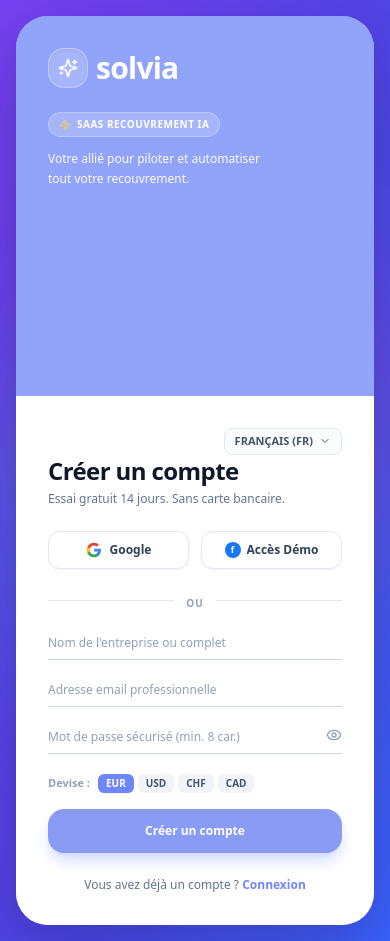
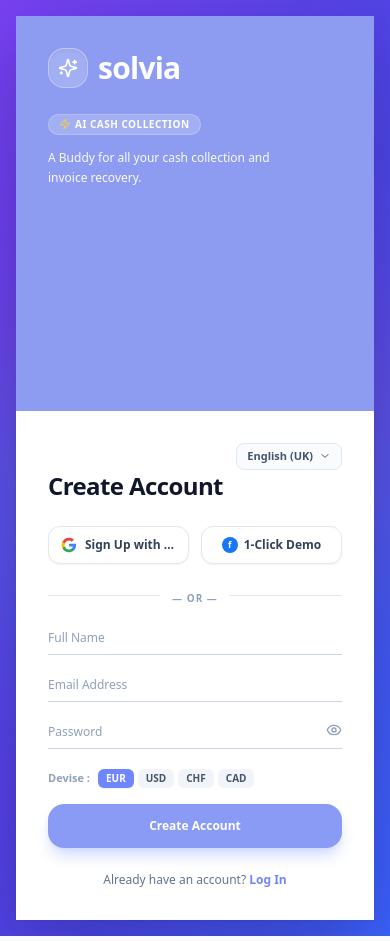
Before and after one commit to clarkhawk/solvia, a Next.js app: page /login in a window 390 px wide. Built offline with nearby package versions, Linux system fonts and the light colour scheme.

Commit message:
feat(ui): intégration de l'illustration découpée transparente et architecture exacte

```diff
--- a/src/app/(auth)/login/page.tsx
+++ b/src/app/(auth)/login/page.tsx
@@ -2,15 +2,13 @@
 
 /**
  * @file page.tsx
- * @description Écran d'authentification Solvia reproduisant fidèlement la nouvelle maquette de référence :
- * - Arrière-plan ambient fluide violet/bleu moderne
- * - Carte centrale bicolore avec volet gauche lavande (#92A4FA) et volet droit blanc (#FFFFFF)
- * - Personnage détendu dans son fauteuil (« CozyCharacter ») placé par-dessus la frontière,
- *   débordant avec son ordinateur, son chat et ses bulles d'interaction
- * - Interface dynamique et vivante (« pas figé ») : transitions animées entre modes Inscription et Connexion,
- *   micro-animations douces, soulignement d'input réactif et sélecteur de langue bilingue (FR/EN)
- * - Intégration complète des fonctions réelles : Supabase Auth, inscription SaaS atomique (/api/v1/auth/signup),
- *   connexion Google OAuth, accès démo en 1-clic et redirection vers le dashboard.
+ * @description Page d'authentification Solvia structurée exactement selon la spécification de l'utilisateur :
+ * - Conteneur .login-page avec fond dégradé vibrant
+ * - Carte .login-card de 1000px avec bordure arrondie de 30px
+ * - Volet gauche .left-side (35%, #8d9cf0) avec logo .brand, texte .tagline et illustration découpée transparente (.illustration)
+ * - Volet droit .right-side (65%, fond blanc, arrondi 30px) avec sélecteur .language et formulaire .form-container
+ * - Interface interactive et dynamique ("pas figé") : micro-animations douces, soulignement d'input réactif, bilingue FR/EN
+ * - Fonctions réelles préservées : Inscription atomique SaaS, Connexion Supabase Auth, Google OAuth, Accès Démo en 1-clic
  *
  * @module app/(auth)/login
  */
@@ -31,30 +29,29 @@
 } from "lucide-react";
 
 type AuthMode = "signup" | "signin";
-type Language = "fr" | "en";
+type Language = "en" | "fr";
 
 export default function LoginPage() {
   const router = useRouter();
 
-  // Mode d'authentification : Inscription ou Connexion
+  // Mode Inscription ou Connexion
   const [mode, setMode] = useState<AuthMode>("signup");
 
-  // Sélecteur de langue interactif
-  const [lang, setLang] = useState<Language>("fr");
+  // Langue active (par défaut English comme sur la maquette, basculable en Français)
+  const [lang, setLang] = useState<Language>("en");
 
-  // Champs de formulaire
+  // Champs de saisie
   const [companyName, setCompanyName] = useState("");
   const [email, setEmail] = useState("");
   const [password, setPassword] = useState("");
   const [currency, setCurrency] = useState("EUR");
   const [showPassword, setShowPassword] = useState(false);
 
-  // États de chargement et retours d'information
+  // États de chargement et retours
   const [loading, setLoading] = useState(false);
   const [errorMessage, setErrorMessage] = useState<string | null>(null);
   const [successMessage, setSuccessMessage] = useState<string | null>(null);
 
-  // Bascule fluide de mode
   function switchMode(newMode: AuthMode) {
     setMode(newMode);
     setErrorMessage(null);
@@ -63,20 +60,38 @@
 
   // Textes bilingues
   const t = {
+    en: {
+      brandTagline: "A Buddy for all your cash collection and invoice recovery.",
+      badge: "AI Cash Collection",
+      langSelect: "English (UK)",
+      createTitle: "Create Account",
+      loginTitle: "Welcome Back",
+      googleBtn: "Sign Up with Google",
+      facebookBtn: "1-Click Demo",
+      orDivider: "— OR —",
+      namePlaceholder: "Full Name",
+      emailPlaceholder: "Email Address",
+      passwordPlaceholder: "Password",
+      submitCreate: "Create Account",
+      submitLogin: "Log In",
+      hasAccount: "Already have an account?",
+      noAccount: "Don't have an account?",
+      loginLink: "Log In",
+      signupLink: "Sign Up",
+      demoLoaded: "Demo credentials pre-filled.",
+    },
     fr: {
-      leftTagline: "Votre allié pour piloter et automatiser tout votre recouvrement.",
-      badge: "SaaS Recouvrement IA",
-      langSelect: "FRANÇAIS (FR)",
+      brandTagline: "Votre allié pour piloter et automatiser tout votre recouvrement.",
+      badge: "Recouvrement IA",
+      langSelect: "Français (FR)",
       createTitle: "Créer un compte",
       loginTitle: "Bon retour parmi nous",
-      createSubtitle: "Essai gratuit 14 jours. Sans carte bancaire.",
-      loginSubtitle: "Accédez à votre espace de pilotage sécurisé.",
       googleBtn: "S'inscrire avec Google",
       facebookBtn: "Accès Démo 1-Clic",
-      orDivider: "OU",
-      namePlaceholder: "Nom de l'entreprise ou complet",
+      orDivider: "— OU —",
+      namePlaceholder: "Nom complet ou Entreprise",
       emailPlaceholder: "Adresse email professionnelle",
-      passwordPlaceholder: "Mot de passe sécurisé (min. 8 car.)",
+      passwordPlaceholder: "Mot de passe",
       submitCreate: "Créer un compte",
       submitLogin: "Se connecter",
       hasAccount: "Vous avez déjà un compte ?",
@@ -85,31 +100,9 @@
       signupLink: "Créer un compte",
       demoLoaded: "Identifiants de démonstration appliqués.",
     },
-    en: {
-      leftTagline: "A buddy for all your cash collection and invoice recovery.",
-      badge: "AI Cash Collection",
-      langSelect: "English (UK)",
-      createTitle: "Create Account",
-      loginTitle: "Welcome Back",
-      createSubtitle: "14-day free trial. No credit card required.",
-      loginSubtitle: "Sign in to manage your receivables workspace.",
-      googleBtn: "Sign Up with Google",
-      facebookBtn: "1-Click Demo Login",
-      orDivider: "OR",
-      namePlaceholder: "Company or full name",
-      emailPlaceholder: "Work email address",
-      passwordPlaceholder: "Password (min. 8 chars)",
-      submitCreate: "Create Account",
-      submitLogin: "Sign In",
-      hasAccount: "Already have an account?",
-      noAccount: "Don't have an account?",
-      loginLink: "Log In",
-      signupLink: "Sign Up",
-      demoLoaded: "Demo credentials applied.",
-    },
   }[lang];
 
-  // Gestion de la connexion standard Supabase
+  // Connexion Supabase
   async function handleSignIn(e: React.FormEvent) {
     e.preventDefault();
     setErrorMessage(null);
@@ -148,7 +141,7 @@
     }
   }
 
-  // Gestion de l'inscription atomique multi-tenant
+  // Inscription atomique multi-tenant
   async function handleSignUp(e: React.FormEvent) {
     e.preventDefault();
     setErrorMessage(null);
@@ -160,7 +153,7 @@
         method: "POST",
         headers: { "Content-Type": "application/json" },
         body: JSON.stringify({
-          companyName: companyName.trim() || "Mon Entreprise",
+          companyName: companyName.trim() || "Entreprise",
           email: email.trim(),
           password,
           currency,
@@ -177,7 +170,7 @@
 
       setSuccessMessage(
         lang === "fr"
-          ? "Entreprise et compte créés ! Connexion automatique..."
+          ? "Compte créé avec succès ! Connexion en cours..."
           : "Account created! Signing you in..."
       );
 
@@ -191,8 +184,8 @@
         setMode("signin");
         setSuccessMessage(
           lang === "fr"
-            ? "Compte créé avec succès. Veuillez vous identifier."
-            : "Account created successfully. Please sign in."
+            ? "Compte créé. Veuillez vous connecter."
+            : "Account created. Please sign in."
         );
         setLoading(false);
         return;
@@ -204,13 +197,13 @@
       setErrorMessage(
         lang === "fr"
           ? "Le serveur d'inscription est momentanément indisponible."
-          : "Signup server is temporarily unreachable."
+          : "Signup server is unreachable."
       );
       setLoading(false);
     }
   }
 
-  // Connexion Google OAuth via Supabase
+  // Connexion Google OAuth
   async function handleGoogleAuth() {
     try {
       const supabase = createSupabaseBrowserClient();
@@ -228,7 +221,7 @@
     }
   }
 
-  // Remplissage automatique pour accès démo rapide
+  // Accès démo pré-rempli
   function handleDemoAccess() {
     setEmail("admin@demo.solvia.app");
     setPassword("SolviaDemo2026!");
@@ -236,23 +229,23 @@
   }
 
   return (
-    <div className="relative flex min-h-screen items-center justify-center bg-gradient-to-br from-[#7941F2] via-[#5244E6] to-[#3B65FF] p-4 sm:p-8 overflow-hidden">
-      {/* Halos ambiants en arrière-plan pour donner de la profondeur */}
-      <div className="absolute top-1/4 left-1/10 h-96 w-96 rounded-full bg-pink-500/20 blur-3xl pointer-events-none" />
-      <div className="absolute bottom-1/4 right-1/10 h-96 w-96 rounded-full bg-cyan-400/20 blur-3xl pointer-events-none" />
+    <main className="login-page relative flex min-h-screen items-center justify-center bg-gradient-to-br from-[#7941F2] via-[#5244E6] to-[#3B65FF] p-4 sm:p-8 overflow-hidden">
+      {/* Halos lumineux d'ambiance pour une page vivante */}
+      <div className="absolute top-1/4 left-1/12 h-96 w-96 rounded-full bg-pink-500/20 blur-3xl pointer-events-none" />
+      <div className="absolute bottom-1/4 right-1/12 h-96 w-96 rounded-full bg-cyan-400/20 blur-3xl pointer-events-none" />
 
       {/* ===================================================================== */}
-      {/* CARTE CENTRALE FLOTTANTE BICOLORE                                     */}
+      {/* CARTE PRINCIPALE (.login-card)                                        */}
       {/* ===================================================================== */}
-      <div className="relative flex w-full max-w-[960px] min-h-[580px] rounded-[32px] overflow-hidden bg-[#92A4FA] shadow-[0_25px_70px_rgba(20,10,80,0.30)] flex-col md:flex-row transition-all duration-300">
+      <div className="login-card relative flex w-full max-w-[1000px] min-h-[600px] rounded-[30px] bg-[#8d9cf0] shadow-[0_30px_80px_rgba(20,10,80,0.32)] flex-col md:flex-row overflow-visible">
         {/* =================================================================== */}
-        {/* VOLET GAUCHE BLEU LAVANDE (#92A4FA) - 31%                           */}
+        {/* PARTIE GAUCHE (.left-side) - 35%, #8d9cf0, arrondi 30px 0 0 30px     */}
         {/* =================================================================== */}
-        <div className="relative z-10 flex flex-col justify-between p-8 sm:p-10 md:w-[31%] text-white bg-[#92A4FA]">
+        <section className="left-side relative w-full md:w-[35%] bg-[#8d9cf0] md:rounded-l-[30px] p-8 sm:p-10 flex flex-col justify-between text-white z-20">
           <div>
-            {/* Logo Solvia stylisé */}
-            <div className="flex items-center gap-2">
-              <div className="flex h-10 w-10 items-center justify-center rounded-2xl bg-white/20 backdrop-blur-md shadow-inner border border-white/30">
+            {/* Logo (.brand) */}
+            <div className="brand flex items-center gap-2.5">
+              <div className="flex h-10 w-10 items-center justify-center rounded-2xl bg-white/20 backdrop-blur-md border border-white/30 shadow-inner">
                 <Sparkles className="h-5 w-5 text-white" />
               </div>
               <h2 className="text-3xl font-black tracking-tight text-white select-none">
@@ -260,67 +253,60 @@
               </h2>
             </div>
 
-            {/* Accroche & Badge dynamique */}
+            {/* Accroche (.tagline) */}
             <div className="mt-6">
-              <span className="inline-flex items-center gap-1.5 rounded-full bg-white/20 px-2.5 py-1 text-[10px] font-bold uppercase tracking-wider text-white backdrop-blur-xs border border-white/25">
+              <span className="inline-flex items-center gap-1 rounded-full bg-white/20 px-2.5 py-0.5 text-[10px] font-bold uppercase tracking-wider text-white border border-white/20">
                 <Zap className="h-3 w-3 text-amber-300" />
                 {t.badge}
               </span>
-              <p className="mt-3 text-xs sm:text-sm font-medium text-white/95 leading-relaxed max-w-[220px]">
-                {t.leftTagline}
+              <p className="tagline mt-3 text-xs sm:text-sm font-medium text-white/95 leading-relaxed max-w-[230px]">
+                {t.brandTagline}
               </p>
             </div>
           </div>
 
-          {/* Espace inférieur réservé pour accueillir le fauteuil */}
-          <div className="h-44 md:h-64" />
-        </div>
+          {/* Espace vide où vient s'ancrer l'illustration */}
+          <div className="h-48 md:h-64" />
+
+          {/* Illustration découpée transparente (.illustration) qui déborde par-dessus à 120% */}
+          <div className="illustration hidden md:block absolute bottom-6 md:bottom-8 left-[48%] -translate-x-1/2 w-[125%] max-w-none z-30 pointer-events-none">
+            <CozyCharacter />
+          </div>
+        </section>
 
         {/* =================================================================== */}
-        {/* LE COMPOSANT PAR-DESSUS : COZY CHARACTER EN CHEVAUCHEMENT           */}
+        {/* PARTIE DROITE (.right-side) - 65%, blanc, arrondi 30px               */}
         {/* =================================================================== */}
-        <div className="hidden md:block absolute bottom-0 left-0 w-[31%] h-full pointer-events-none z-30">
-          <div className="absolute bottom-0 right-0 w-[420px] translate-x-[152px]">
-            <CozyCharacter />
-          </div>
-        </div>
-
-        {/* =================================================================== */}
-        {/* VOLET DROIT BLANC PUR AVEC BORD GAUCHE INCURVÉ - 69%                */}
-        {/* =================================================================== */}
-        <div className="relative z-20 flex flex-1 flex-col justify-between bg-white md:rounded-l-[36px] p-8 sm:p-12 md:pl-28">
-          {/* En-tête : Sélecteur de langue dynamique */}
-          <div className="flex items-center justify-end">
+        <section className="right-side relative z-10 w-full md:w-[65%] bg-white md:rounded-[30px] p-8 sm:p-12 md:pl-28 flex flex-col justify-between shadow-xs">
+          {/* Langue (.language) */}
+          <div className="language flex items-center justify-end">
             <button
               type="button"
-              onClick={() => setLang(lang === "fr" ? "en" : "fr")}
-              className="group flex items-center gap-1.5 rounded-lg border border-slate-200 bg-slate-50/50 px-2.5 py-1 text-[11px] font-bold text-slate-600 hover:border-indigo-300 hover:text-indigo-600 transition-all cursor-pointer"
+              onClick={() => setLang(lang === "en" ? "fr" : "en")}
+              className="group flex items-center gap-1.5 rounded-lg border border-slate-200 bg-slate-50/70 px-2.5 py-1 text-[11px] font-bold text-slate-600 hover:border-indigo-300 hover:text-indigo-600 transition-all cursor-pointer"
             >
               <span>{t.langSelect}</span>
               <ChevronDown className="h-3 w-3 transition-transform group-hover:rotate-180 duration-300" />
             </button>
           </div>
 
-          {/* Formulaire & Interactions */}
-          <div className="my-auto max-w-[360px] w-full">
-            {/* Titre & sous-titre animés */}
+          {/* Formulaire & Contenu (.form-container) */}
+          <div className="form-container my-auto max-w-[370px] w-full">
+            {/* Titre (h1) */}
             <div className="mb-6 transition-all duration-300">
               <h1 className="text-2xl sm:text-3xl font-black tracking-tight text-slate-900">
                 {mode === "signup" ? t.createTitle : t.loginTitle}
               </h1>
-              <p className="mt-1 text-xs text-slate-500 font-medium">
-                {mode === "signup" ? t.createSubtitle : t.loginSubtitle}
-              </p>
             </div>
 
-            {/* Boutons sociaux Google & Démo */}
-            <div className="mb-5 grid grid-cols-2 gap-3">
+            {/* Connexion sociale (.social-buttons) */}
+            <div className="social-buttons mb-5 grid grid-cols-2 gap-3">
               <button
                 type="button"
                 onClick={handleGoogleAuth}
                 className="flex items-center justify-center gap-2 rounded-xl border border-slate-200 bg-white py-2.5 px-3 text-xs font-semibold text-slate-700 shadow-xs hover:border-slate-300 hover:bg-slate-50 hover:shadow-sm active:scale-95 transition-all cursor-pointer"
               >
-                {/* Icône Google vectorielle */}
+                {/* Icône Google vectorielle officielle */}
                 <svg className="h-4 w-4 shrink-0" viewBox="0 0 24 24">
                   <path
                     fill="#4285F4"
@@ -339,7 +325,7 @@
                     d="M12 5.38c1.62 0 3.06.56 4.21 1.64l3.15-3.15C17.45 2.09 14.97 1 12 1 7.7 1 3.99 3.47 2.18 7.06l3.66 2.84c.87-2.6 3.3-4.52 6.16-4.52z"
                   />
                 </svg>
-                <span className="truncate">{lang === "fr" ? "Google" : "Google"}</span>
+                <span className="truncate">{t.googleBtn}</span>
               </button>
 
               <button
@@ -350,12 +336,12 @@
                 <div className="flex h-4 w-4 shrink-0 items-center justify-center rounded bg-[#1877F2] text-[9px] font-black text-white">
                   f
                 </div>
-                <span className="truncate">{lang === "fr" ? "Accès Démo" : "Demo Access"}</span>
+                <span className="truncate">{t.facebookBtn}</span>
               </button>
             </div>
 
-            {/* Séparateur élégant */}
-            <div className="relative my-4 text-center">
+            {/* Séparateur (.separator) */}
+            <div className="separator relative my-4 text-center">
               <div className="absolute inset-0 flex items-center">
                 <div className="w-full border-t border-slate-200" />
               </div>
@@ -364,10 +350,10 @@
               </span>
             </div>
 
-            {/* Formulaire interactif Inscription */}
+            {/* Formulaire Inscription */}
             {mode === "signup" && (
               <form onSubmit={handleSignUp} className="space-y-4 transition-all duration-300">
-                {/* Champ Nom Entreprise */}
+                {/* Full Name */}
                 <div className="group relative">
                   <input
                     type="text"
@@ -380,7 +366,7 @@
                   <div className="absolute bottom-0 left-0 h-[2px] w-0 bg-[#7086FD] transition-all duration-300 group-focus-within:w-full" />
                 </div>
 
-                {/* Champ Email */}
+                {/* Email Address */}
                 <div className="group relative">
                   <input
                     type="email"
@@ -394,7 +380,7 @@
                   <div className="absolute bottom-0 left-0 h-[2px] w-0 bg-[#7086FD] transition-all duration-300 group-focus-within:w-full" />
                 </div>
 
-                {/* Champ Mot de passe */}
+                {/* Password */}
                 <div className="group relative">
                   <input
                     type={showPassword ? "text" : "password"}
@@ -417,28 +403,28 @@
                   <div className="absolute bottom-0 left-0 h-[2px] w-0 bg-[#7086FD] transition-all duration-300 group-focus-within:w-full" />
                 </div>
 
-                {/* Sélecteur de devise sobre en pillules */}
+                {/* Sélecteur de devise */}
                 <div className="flex items-center gap-2 pt-1">
                   <span className="text-[11px] font-semibold text-slate-400">Devise :</span>
                   <div className="flex gap-1">
-                    {["EUR", "USD", "CHF", "CAD"].map((curr) => (
+                    {["EUR", "USD", "CHF", "CAD"].map((c) => (
                       <button
-                        key={curr}
+                        key={c}
                         type="button"
-                        onClick={() => setCurrency(curr)}
+                        onClick={() => setCurrency(c)}
                         className={`rounded-md px-2 py-0.5 text-[10px] font-bold transition-all cursor-pointer ${
-                          currency === curr
+                          currency === c
                             ? "bg-[#7086FD] text-white shadow-xs"
                             : "bg-slate-100 text-slate-600 hover:bg-slate-200"
                         }`}
                       >
-                        {curr}
+                        {c}
                       </button>
                     ))}
                   </div>
                 </div>
 
-                {/* Messages d'erreur et succès */}
+                {/* Messages de retour */}
                 {errorMessage && (
                   <div className="flex items-start gap-2 rounded-xl bg-red-50 p-2.5 text-[11px] font-medium text-red-800 border border-red-200">
                     <AlertCircle className="h-4 w-4 shrink-0 text-red-500" />
@@ -453,7 +439,7 @@
                   </div>
                 )}
 
-                {/* Bouton d'action vibrant */}
+                {/* Bouton Create Account */}
                 <button
                   type="submit"
                   disabled={loading}
@@ -468,10 +454,10 @@
               </form>
             )}
 
-            {/* Formulaire interactif Connexion */}
+            {/* Formulaire Connexion */}
             {mode === "signin" && (
               <form onSubmit={handleSignIn} className="space-y-4 transition-all duration-300">
-                {/* Champ Email */}
+                {/* Email Address */}
                 <div className="group relative">
                   <input
                     type="email"
@@ -485,7 +471,7 @@
                   <div className="absolute bottom-0 left-0 h-[2px] w-0 bg-[#7086FD] transition-all duration-300 group-focus-within:w-full" />
                 </div>
 
-                {/* Champ Mot de passe */}
+                {/* Password */}
                 <div className="group relative">
                   <input
                     type={showPassword ? "text" : "password"}
@@ -507,7 +493,7 @@
                   <div className="absolute bottom-0 left-0 h-[2px] w-0 bg-[#7086FD] transition-all duration-300 group-focus-within:w-full" />
                 </div>
 
-                {/* Messages d'erreur et succès */}
+                {/* Messages de retour */}
                 {errorMessage && (
                   <div className="flex items-start gap-2 rounded-xl bg-red-50 p-2.5 text-[11px] font-medium text-red-800 border border-red-200">
                     <AlertCircle className="h-4 w-4 shrink-0 text-red-500" />
@@ -522,7 +508,7 @@
                   </div>
                 )}
 
-                {/* Bouton d'action vibrant */}
+                {/* Bouton Sign In */}
                 <button
                   type="submit"
                   disabled={loading}
@@ -537,8 +523,8 @@
               </form>
             )}
 
-            {/* Lien interactif de bascule de mode */}
-            <div className="mt-6 text-center text-xs text-slate-500">
+            {/* Lien bascule (.login-link) */}
+            <div className="login-link mt-6 text-center text-xs text-slate-500">
               {mode === "signup" ? (
                 <p>
                   {t.hasAccount}{" "}
@@ -566,8 +552,8 @@
           </div>
 
           <div />
-        </div>
+        </section>
       </div>
-    </div>
+    </main>
   );
 }
```
Also changed, not shown: src/components/auth/cozy-character.tsx (+12 -14 lines), public/images/cozy_couch_seamless.png (deleted), public/images/illustration_decoupee_transparente.png (added).
